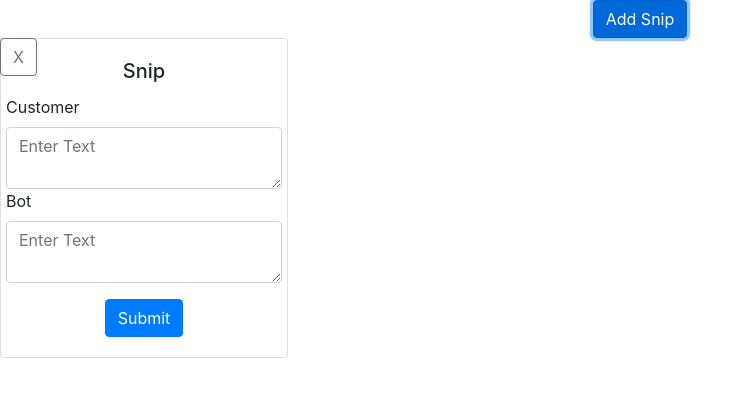
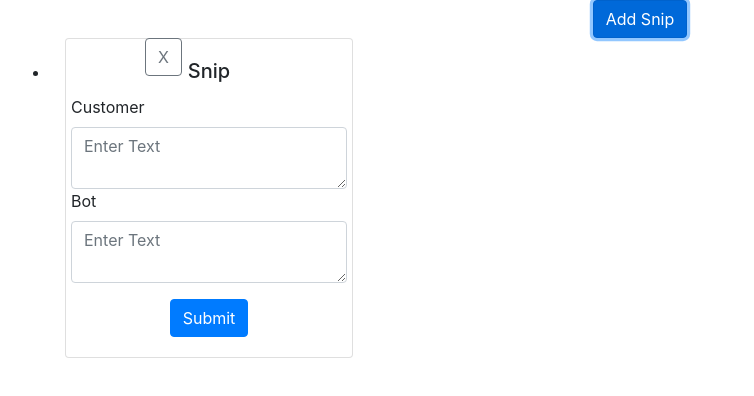
Before and after one commit to kaushiki20/ChatSnippnet, a React (Create React App) app: page / in a window 1280 px wide. Both pictures are taken after a click on the button "Add Snip". Shown: the top 396 px of the page, without its empty margins (0-754 px from the left). Built offline with nearby package versions, Linux system fonts and the light colour scheme.

Commit message:
draggable components

```diff
--- a/src/App.js
+++ b/src/App.js
@@ -1,11 +1,19 @@
 import React, { useState } from "react";
-import { Button } from "react-bootstrap";
+import { Button, Row, Col } from "react-bootstrap";
 import Cards from "./pages/Cards";
 import "./App.css";
 
+const initialDnDState = {
+  draggedFrom: null,
+  draggedTo: null,
+  isDragging: false,
+  originalOrder: [],
+  updatedOrder: [],
+};
+
 function App() {
   const [snip, setSnip] = useState([]);
-
+  const [dragAndDrop, setDragAndDrop] = React.useState(initialDnDState);
   const AddSnip = () => {
     setSnip([...snip, <Cards />]);
   };
@@ -16,6 +24,87 @@ function App() {
     setSnip(newsnip);
   };
 
+  const onDragStart = (event) => {
+    const initialPosition = Number(event.currentTarget.dataset.position);
+
+    setDragAndDrop({
+      ...dragAndDrop,
+      draggedFrom: initialPosition,
+      isDragging: true,
+      originalOrder: snip,
+    });
+
+    // Note: this is only for Firefox.
+    // Without it, the DnD won't work.
+    // But we are not using it.
+    event.dataTransfer.setData("text/html", "");
+  };
+
+  // onDragOver fires when an element being dragged
+  // enters a droppable area.
+  // In this case, any of the items on the list
+  const onDragOver = (event) => {
+    // in order for the onDrop
+    // event to fire, we have
+    // to cancel out this one
+    event.preventDefault();
+
+    let newList = dragAndDrop.originalOrder;
+
+    // index of the item being dragged
+    const draggedFrom = dragAndDrop.draggedFrom;
+
+    // index of the droppable area being hovered
+    const draggedTo = Number(event.currentTarget.dataset.position);
+
+    const itemDragged = newList[draggedFrom];
+    const remainingItems = newList.filter(
+      (item, index) => index !== draggedFrom
+    );
+
+    newList = [
+      ...remainingItems.slice(0, draggedTo),
+      itemDragged,
+      ...remainingItems.slice(draggedTo),
+    ];
+
+    if (draggedTo !== dragAndDrop.draggedTo) {
+      setDragAndDrop({
+        ...dragAndDrop,
+        updatedOrder: newList,
+        draggedTo: draggedTo,
+      });
+    }
+  };
+
+  const onDrop = (event) => {
+    setSnip(dragAndDrop.updatedOrder);
+
+    setDragAndDrop({
+      ...dragAndDrop,
+      draggedFrom: null,
+      draggedTo: null,
+      isDragging: false,
+    });
+  };
+
+  let onDragLeave = () => {
+    setDragAndDrop({
+      ...dragAndDrop,
+      draggedTo: null,
+    });
+  };
+
+  // Not needed, just for logging purposes:
+  React.useEffect(() => {
+    console.log("Dragged From: ", dragAndDrop && dragAndDrop.draggedFrom);
+    console.log("Dropping Into: ", dragAndDrop && dragAndDrop.draggedTo);
+  }, [dragAndDrop]);
+
+  React.useEffect(() => {
+    console.log("List updated!");
+  }, [snip]);
+
   return (
     <div className="App">
       <div>
@@ -23,10 +112,32 @@ function App() {
       </div>
       <div>
         {snip.map((snip, i) => (
-          <div key={i}>
-            {snip}
+          <ul key={i} style={{ marginLeft: "10px" }}>
+            <Row>
+              <Col sm="3">
+                <li
+                  key={i}
+                  data-position={i}
+                  draggable
+                  onDragStart={onDragStart}
+                  onDragOver={onDragOver}
+                  onDrop={onDrop}
+                  onDragLeave={onDragLeave}
+                  className={
+                    dragAndDrop && dragAndDrop.draggedTo === Number(i)
+                      ? "dropArea"
+                      : ""
+                  }
+                >
+                  {" "}
+                  <Col sm="2">{snip}</Col>
+                  <Col sm="1">
                     <Button
-              style={{ position: "relative", bottom: "40vh" }}
+                      style={{
+                        position: "relative",
+                        bottom: "40vh",
+                        left: "10vh",
+                      }}
                       variant="outline-secondary"
                       className="float-left "
                       onClick={() => {
@@ -35,7 +146,11 @@ function App() {
                     >
                       X
                     </Button>
-          </div>
+                  </Col>
+                </li>
+              </Col>
+            </Row>
+          </ul>
         ))}
       </div>
     </div>
--- a/src/pages/Cards.js
+++ b/src/pages/Cards.js
@@ -1,7 +1,7 @@
 import React from "react";
 import { Card, Button, Form, Row } from "react-bootstrap";
 
-function Cards({ Remove }) {
+function Cards() {
   return (
     <div>
       <Card
```
Lines whose indentation alone changed are shown as unchanged.
